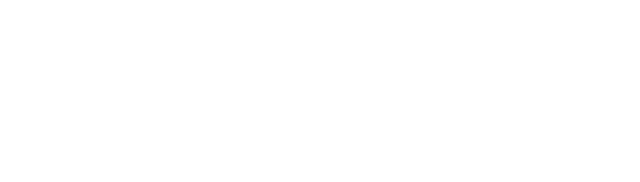
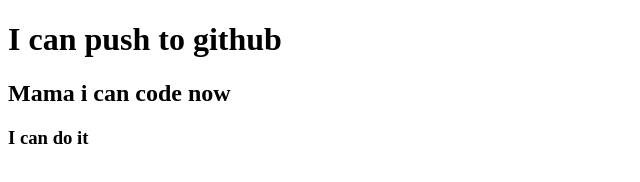
Before and after one commit to kajoldas/My-First-websiste-rep, a plain HTML site: page index.html in a window 1280 px wide. Shown: the whole page, without its empty margins (0-640 px from the left). Drawn offline with Linux system fonts and the light colour scheme.

Commit message:
added header

```diff
--- a/index.html
+++ b/index.html
@@ -7,6 +7,8 @@
     <title>My-First-websiste-rep</title>
 </head>
 <body>
-
+    <h1>I can push to github</h1>
+    <h2>Mama i can code now</h2>
+    <h3>I can do it</h3>
 </body>
 </html>
```
